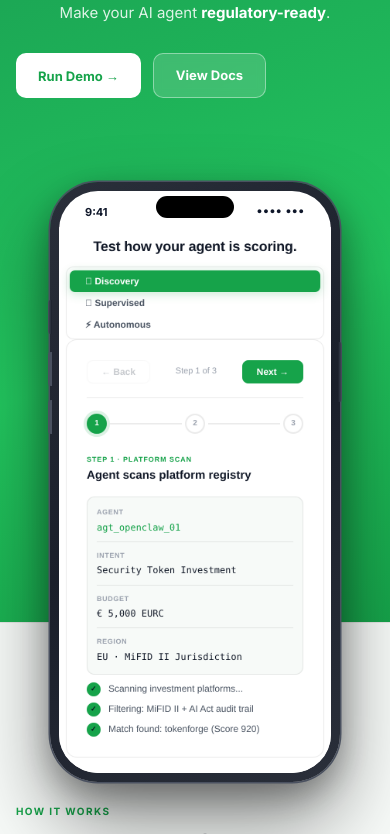
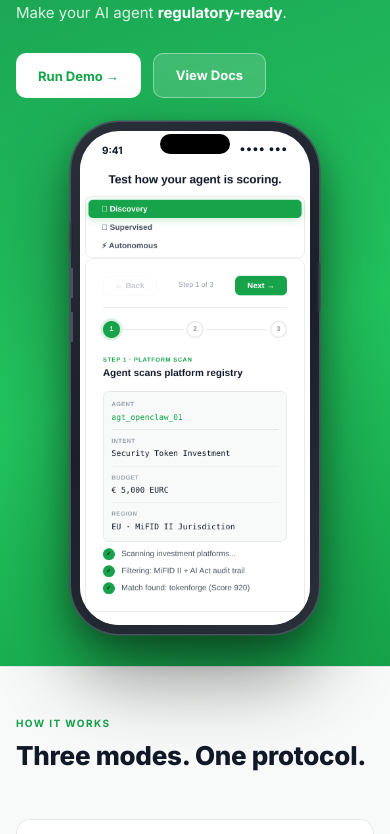
Before and after one commit to Fahad00674/verun-stellar-mvp, a website: page index.html in a window 390 px wide. Shown: the part 185-1019 px from the top of the page. Drawn offline with Linux system fonts and the light colour scheme; no server answers.

Commit message:
Mobile hero: left-align all content + bigger headline + phone fits inside hero
- Hero text, sub, buttons all left-aligned on mobile (was centered text + left buttons)
- Headline 30px -> 42px on mobile (bhra hua look)
- Phone z-index reduced + margin-bottom 0 on mobile so it sits inside hero, no overlap with Three modes title
- Move mobile hero overrides AFTER default .hero-phone-wrap rule (cascade fix, no more !important)
- modes-section padding-top 180px -> 48px on mobile since no phone overflow now

```diff
--- a/index.html
+++ b/index.html
@@ -64,7 +64,6 @@ a{color:var(--teal);text-decoration:none}
 .hero-sub{font-size:17px;color:rgba(255,255,255,0.85);max-width:440px;margin:0 0 40px;line-height:1.7;font-weight:400}
 .hero-sub strong{color:#fff;font-weight:700}
 .hero-btns{display:flex;justify-content:flex-start;gap:12px;flex-wrap:wrap;margin-bottom:0}
-@media(max-width:760px){.hero-inner{grid-template-columns:1fr;gap:0}.hero-copy{padding:0 0 16px;text-align:center}.hero h1{font-size:34px;text-align:center}.hero-sub{margin-left:auto;margin-right:auto;text-align:center}.hero-btns{justify-content:center}.hero-phone-wrap{padding:10px 0 0;margin-bottom:-80px;align-items:center}.hero-phone{width:248px;height:512px}.hero-phone::before{top:140px;height:50px}.hero-phone::after{top:100px;height:30px;box-shadow:0 46px 0 #4a5160,0 90px 0 #4a5160}.hero-phone-island{width:70px;height:20px;top:12px}.hero-phone-statusbar{top:11px;font-size:10px;padding:0 22px}.hero-phone-img{top:32px;height:calc(100% - 32px)}}
 .btn{display:inline-flex;align-items:center;gap:8px;font-family:var(--sans);font-size:14px;font-weight:700;cursor:pointer;border:none;border-radius:10px;padding:13px 28px;transition:all 0.2s}
 .btn-teal{background:#fff;color:#16a34a}
 .btn-teal:hover{background:#f0fdf4;box-shadow:0 4px 24px rgba(0,0,0,0.15);transform:translateY(-1px)}
@@ -95,6 +94,22 @@ a{color:var(--teal);text-decoration:none}
 
 /* Ensure the next section after the hero has breathing room for the phone overflow */
 .modes-section{padding-top:200px}
+
+/* === MOBILE HERO OVERRIDES (placed AFTER defaults so cascade wins without !important) === */
+@media(max-width:760px){
+  .hero-inner{grid-template-columns:1fr;gap:0}
+  .hero-copy{padding:0 0 20px;text-align:left}
+  .hero h1{font-size:42px;line-height:1.05;text-align:left;letter-spacing:-0.025em}
+  .hero-sub{font-size:16px;text-align:left;margin:0 0 28px}
+  .hero-btns{justify-content:flex-start}
+  .hero-phone-wrap{padding:0 0 32px;margin-bottom:0;align-items:center;z-index:1}
+  .hero-phone{width:248px;height:512px}
+  .hero-phone::before{top:140px;height:50px}
+  .hero-phone::after{top:100px;height:30px;box-shadow:0 46px 0 #4a5160,0 90px 0 #4a5160}
+  .hero-phone-island{width:70px;height:20px;top:12px}
+  .hero-phone-statusbar{top:11px;font-size:10px;padding:0 22px}
+  .hero-phone-img{top:32px;height:calc(100% - 32px)}
+}
 
 /* 3 MODES */
 .modes-section{background:var(--bg2);border-top:1px solid var(--border);border-bottom:1px solid var(--border)}
@@ -324,7 +339,7 @@ footer{background:var(--bg2);border-top:1px solid var(--border);padding:36px 0}
   .phone-wrap{padding:24px 0 0;margin-right:0;justify-content:center}
   .phone{width:200px}
   .section{padding:48px 0}
-  .modes-section{padding-top:180px !important}
+  .modes-section{padding-top:48px !important}
   .section-title{font-size:26px}
   .section-sub{font-size:14px}
   .demo-stage{padding:18px 14px}
```
